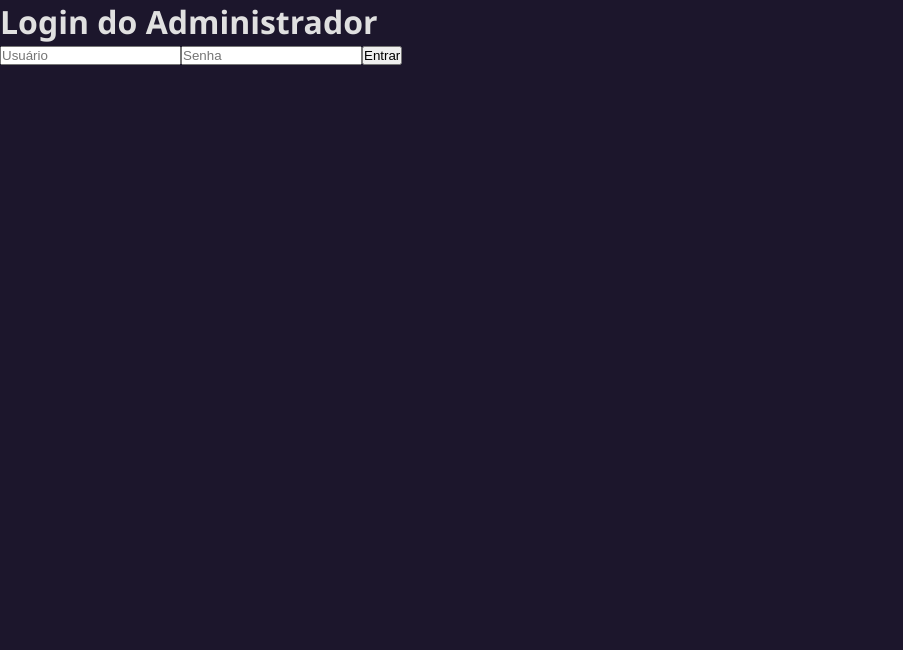
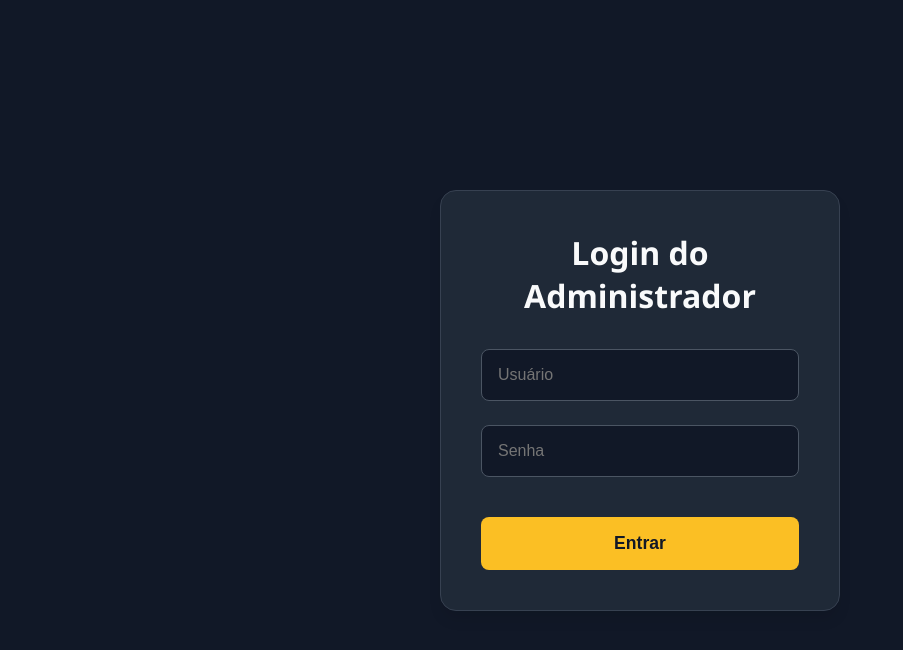
Before and after one commit to xJ4P4GUERRA/rastreioreactapp, a React (Create React App) app: page /login in a window 1280 px wide. Shown: the top 650 px of the page, without its empty margins (0-903 px from the left). Built offline with nearby package versions, Linux system fonts and the light colour scheme; no server answers.

Commit message:
erro 7 login tentando corrigir tentativa 5  aberto

```diff
--- a/src/pages/LoginPage.js
+++ b/src/pages/LoginPage.js
@@ -3,15 +3,74 @@ import styled from 'styled-components';
 import api from '../api/axiosConfig';
 import { useNavigate } from 'react-router-dom';
 
-// ... (Todos os `styled-components` continuam exatamente iguais)
-const LoginPageContainer = styled.div` /* ... */ `;
-const LoginCard = styled.div` /* ... */ `;
-const Title = styled.h1` /* ... */ `;
-const Form = styled.form` /* ... */ `;
-const Input = styled.input` /* ... */ `;
-const LoginButton = styled.button` /* ... */ `;
-const ErrorMessage = styled.p` /* ... */ `;
+const LoginPageContainer = styled.div`
+  display: flex;
+  align-items: center;
+  justify-content: center;
+  min-height: 100vh;
+  background-color: #111827;
+`;
 
+const LoginCard = styled.div`
+  background-color: #1F2937;
+  padding: 2.5rem;
+  border-radius: 16px;
+  border: 1px solid #374151;
+  width: 100%;
+  max-width: 400px;
+  box-shadow: 0 10px 15px -3px rgb(0 0 0 / 0.1);
+`;
+
+const Title = styled.h1`
+  font-size: 2rem;
+  color: #F9FAFB;
+  text-align: center;
+  margin-bottom: 2rem;
+`;
+
+const Form = styled.form`
+  display: flex;
+  flex-direction: column;
+  gap: 1.5rem;
+`;
+
+const Input = styled.input`
+  padding: 1rem;
+  border-radius: 8px;
+  border: 1px solid #4B5563;
+  background-color: #111827;
+  color: #F9FAFB;
+  font-size: 1rem;
+  transition: all 0.2s ease;
+  &:focus {
+    outline: none;
+    border-color: #FBBF24;
+    box-shadow: 0 0 0 3px #FBBF2433;
+  }
+`;
+
+const LoginButton = styled.button`
+  background-color: #FBBF24;
+  color: #111827;
+  border: none;
+  border-radius: 8px;
+  padding: 1rem;
+  font-size: 1.1rem;
+  font-weight: 600;
+  cursor: pointer;
+  transition: background-color 0.2s ease;
+  margin-top: 1rem;
+  &:hover {
+    background-color: #F59E0B;
+  }
+`;
+
+const ErrorMessage = styled.p`
+  color: #FCA5A5;
+  text-align: center;
+  min-height: 1rem;
+  margin-top: 1rem;
+`;
 
 const LoginPage = () => {
   const [username, setUsername] = useState('');
@@ -23,15 +82,14 @@ const LoginPage = () => {
     e.preventDefault();
     setError('');
     try {
-      // CORREÇÃO: Chamando a rota simplificada /login
-      const response = await api.post('/login', {
+      // VERSÃO FINAL E CORRETA DA ROTA DE LOGIN
+      const response = await api.post('/api/auth/login', {
         username: username.toLowerCase(),
         password
       });
 
       if (response.data.success) {
         localStorage.setItem('authToken', response.data.token);
-        // Se o teste funcionar, ele vai te levar para o dashboard
         navigate('/admin/dashboard');
       }
     } catch (err) {
```
